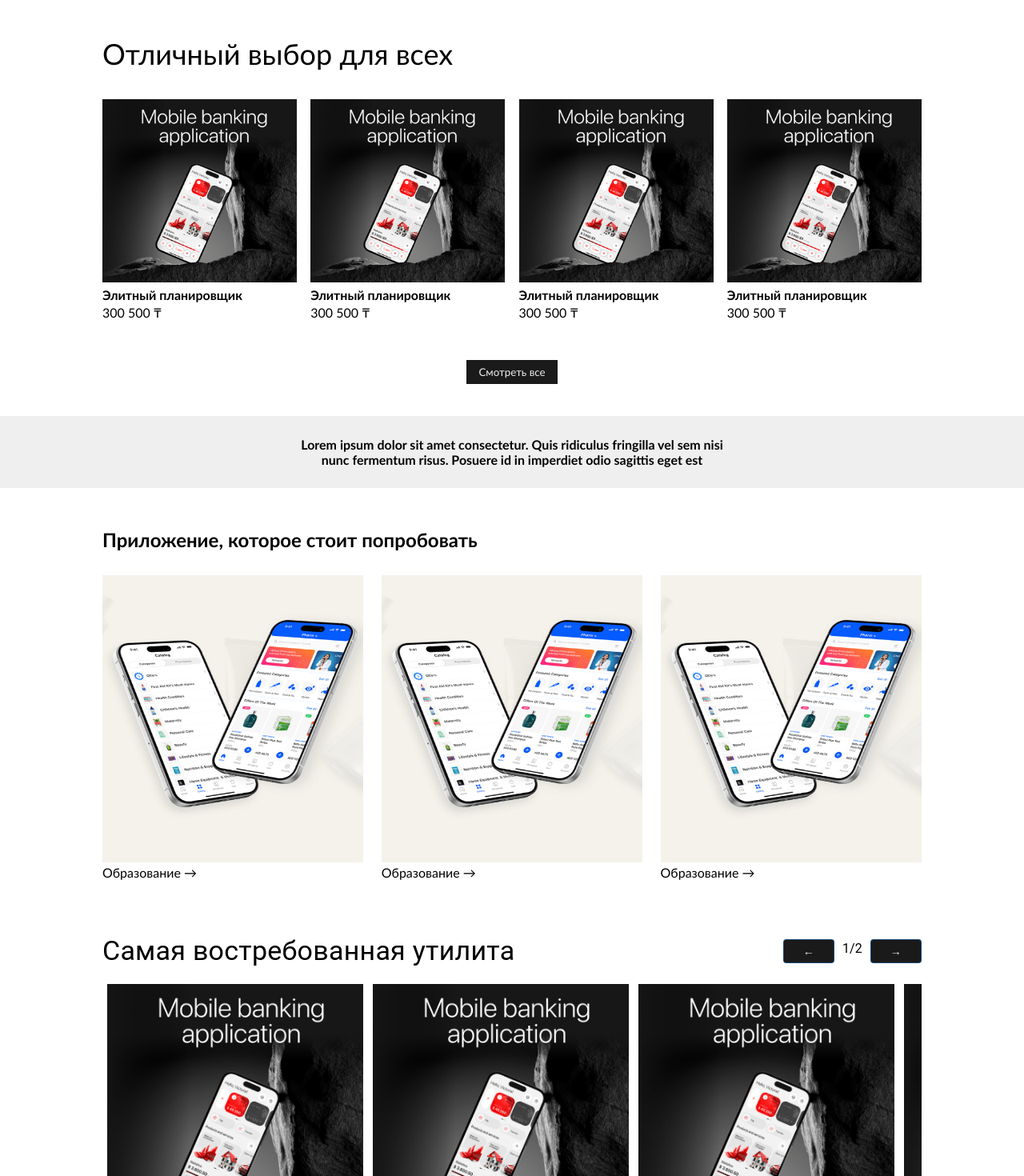
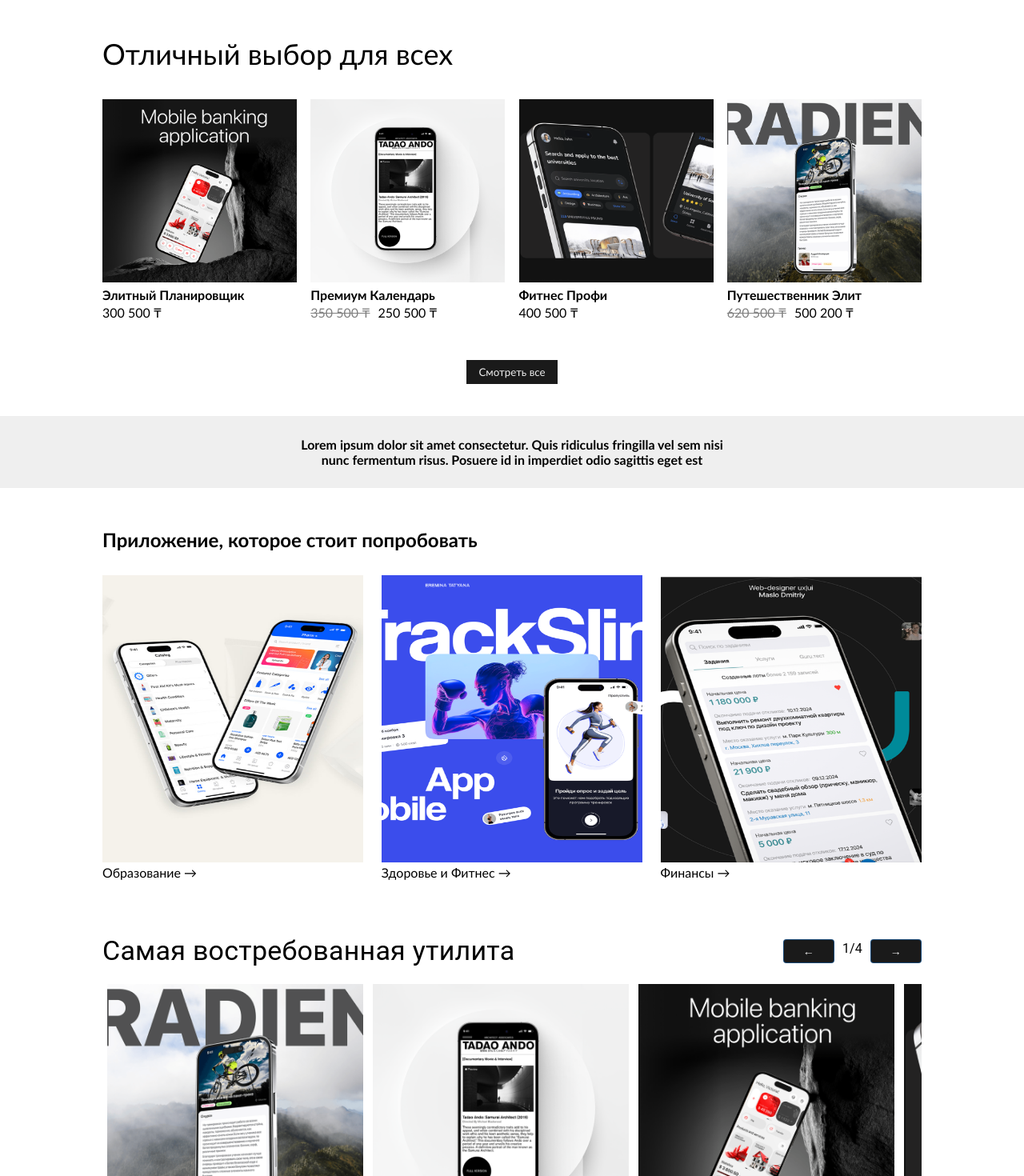
Before and after one commit to Elman2055/rocket-app, a React (Vite) app: page / in a window 1280 px wide. Shown: the part 880-2350 px from the top of the page at 80% size. Built offline with nearby package versions, Linux system fonts and the light colour scheme.

Commit message:
fix: main page container

```diff
--- a/src/components/mainPage/MainPage.jsx
+++ b/src/components/mainPage/MainPage.jsx
@@ -1,22 +1,11 @@
 import RunningLine from "../ui/runningLine/RunningLine";
-import bancking from "../../../public/banckingApp.png";
 import choiceLike from "../../../public/choiceLike.png";
-import firstHint from "../../../public/firstHint.png";
 import leftOwnImage from "../../../public/leftOwnImage.png";
 import rightOwnImage from "../../../public/rightOwnImage.png";
 import Carousel from "../ui/carousel/Carousel";
 import "./MainPage.css";
 
-const MainPage = () => {
-  const carousel = [
-    { image: bancking, title: "Путешественник Элит", price: "500 200 ₸" },
-    { image: bancking, title: "Путешественник Элит", price: "500 200 ₸" },
-    { image: bancking, title: "Путешественник Элит", price: "500 200 ₸" },
-    { image: bancking, title: "Путешественник Элит", price: "500 200 ₸" },
-    { image: bancking, title: "Путешественник Элит", price: "500 200 ₸" },
-    { image: bancking, title: "Путешественник Элит", price: "500 200 ₸" },
-  ];
-
+const MainPage = ({ choiceItems, carouseItems, hintItems }) => {
   return (
     <div>
       <div className="background">
@@ -39,34 +28,26 @@ const MainPage = () => {
         </div>
         <p className="choiceTitle">Отличный выбор для всех</p>
         <div className="choiceApp">
-          <div className="definiteApp">
-            <img src={bancking} alt="bancking" className="appBackground" />
-            <img src={choiceLike} alt="choiceLike" className="choiceLike" />
-            <button className="basketBtn">Добавить в корзину</button>
-            <h4>Элитный планировщик</h4>
-            <p>300 500 ₸</p>
-          </div>
-          <div className="definiteApp">
-            <img src={bancking} alt="bancking" className="appBackground" />
-            <img src={choiceLike} alt="choiceLike" className="choiceLike" />
-            <button className="basketBtn">Добавить в корзину</button>
-            <h4>Элитный планировщик</h4>
-            <p>300 500 ₸</p>
-          </div>
-          <div className="definiteApp">
-            <img src={bancking} alt="bancking" className="appBackground" />
-            <img src={choiceLike} alt="choiceLike" className="choiceLike" />
-            <button className="basketBtn">Добавить в корзину</button>
-            <h4>Элитный планировщик</h4>
-            <p>300 500 ₸</p>
-          </div>
-          <div className="definiteApp">
-            <img src={bancking} alt="bancking" className="appBackground" />
-            <img src={choiceLike} alt="choiceLike" className="choiceLike" />
-            <button className="basketBtn">Добавить в корзину</button>
-            <h4>Элитный планировщик</h4>
-            <p>300 500 ₸</p>
-          </div>
+          {choiceItems.map((el, index) => (
+            <div key={index} className="definiteApp">
+              <img src={el.image} alt="App" className="appBackground" />
+              <img src={choiceLike} alt="choiceLike" className="choiceLike" />
+              <button className="basketBtn">Добавить в корзину</button>
+              <h4>{el.title}</h4>
+              <div style={el.beforePrice && { display: "flex" }}>
+                <p
+                  style={{
+                    marginRight: "10px",
+                    color: "gray",
+                    textDecoration: "line-through",
+                  }}
+                >
+                  {el.beforePrice}
+                </p>
+                <p>{el.price}</p>
+              </div>
+            </div>
+          ))}
         </div>
         <div className="searchAll">
           <button className="searchAppBtn">Смотреть все</button>
@@ -82,20 +63,14 @@ const MainPage = () => {
       <div className="mainPageContainer">
         <h2>Приложение, которое стоит попробовать</h2>
         <div className="hint">
-          <div>
-            <img src={firstHint} alt="" className="hintImage" />
-            <p>Образование &#8594;</p>
-          </div>
-          <div>
-            <img src={firstHint} alt="" className="hintImage" />
-            <p>Образование &#8594;</p>
-          </div>
-          <div>
-            <img src={firstHint} alt="" className="hintImage" />
-            <p>Образование &#8594;</p>
-          </div>
+          {hintItems.map((el, index) => (
+            <div key={index} style={{ cursor: "pointer" }}>
+              <img src={el.image} alt="Hint" className="hintImage" />
+              <p>{el.title} &#8594;</p>
+            </div>
+          ))}
         </div>
-        <Carousel items={carousel} />
+        <Carousel items={carouseItems} />
         <h2 style={{ textAlign: "center", marginTop: "20px" }}>
           Нас выбирают потому что
         </h2>
--- a/src/components/ui/carousel/Carousel.jsx
+++ b/src/components/ui/carousel/Carousel.jsx
@@ -5,22 +5,20 @@ import "./Carousel.css";
 
 const Carousel = ({ items }) => {
   const [currentSlide, setCurrentSlide] = useState(0);
-  const itemsPerPage = 3; // Количество элементов на странице
-  const totalSlides = Math.ceil(items.length / itemsPerPage); // Количество пачек
-  const sliderRef = useRef(null); // Создаем реф для слайдера
-
+  const itemsPerPage = 3;
+  const totalSlides = Math.ceil(items.length / itemsPerPage);
+  const sliderRef = useRef(null);
   const settings = {
     dots: false,
-    infinite: false, // Не зацикливаем карусель
-    slidesToShow: itemsPerPage, // Количество элементов на странице
-    slidesToScroll: itemsPerPage, // Прокручиваем столько же элементов
+    infinite: false,
+    slidesToShow: itemsPerPage,
+    slidesToScroll: itemsPerPage,
     arrows: false,
     beforeChange: (current, next) => {
-      setCurrentSlide(Math.floor(next / itemsPerPage)); // Обновляем номер текущего слайда
+      setCurrentSlide(Math.floor(next / itemsPerPage));
     },
   };
 
-  // Функции для управления слайдером
   const handleNext = () => {
     sliderRef.current.slickNext();
   };
@@ -31,7 +29,6 @@ const Carousel = ({ items }) => {
 
   return (
     <Box sx={{ width: "100%", position: "relative", textAlign: "center" }}>
-      {/* Кнопки и число страниц справа над слайдером */}
       <Box
         sx={{
           display: "flex",
@@ -48,12 +45,12 @@ const Carousel = ({ items }) => {
             onClick={handlePrev}
             variant="outlined"
             sx={{
-              backgroundColor: "#1A1A1A", // Фон кнопки
-              color: "#EFEFEF", // Цвет текста
-              fontSize: "14px", // Уменьшаем размер шрифта
-              padding: "2px 10px", // Уменьшаем отступы
+              backgroundColor: "#1A1A1A",
+              color: "#EFEFEF",
+              fontSize: "14px",
+              padding: "2px 10px",
               "&:hover": {
-                backgroundColor: "#333333", // Цвет при наведении
+                backgroundColor: "#333333",
               },
             }}
           >
@@ -66,12 +63,12 @@ const Carousel = ({ items }) => {
             onClick={handleNext}
             variant="outlined"
             sx={{
-              backgroundColor: "#1A1A1A", // Фон кнопки
-              color: "#EFEFEF", // Цвет текста
-              fontSize: "14px", // Уменьшаем размер шрифта
-              padding: "2px 10px", // Уменьшаем отступы
+              backgroundColor: "#1A1A1A",
+              color: "#EFEFEF",
+              fontSize: "14px",
+              padding: "2px 10px",
               "&:hover": {
-                backgroundColor: "#333333", // Цвет при наведении
+                backgroundColor: "#333333",
               },
             }}
           >
@@ -86,7 +83,7 @@ const Carousel = ({ items }) => {
             <img
               src={item.image}
               alt={item.title}
-              style={{ height: "80%", width: "25vw" }}
+              style={{ height: "80%", width: "25vw", cursor: "pointer" }}
             />
             <h3>{item.title}</h3>
             <p>{item.price}</p>
--- a/src/containers/mainPageContainer/MainPageContainer.jsx
+++ b/src/containers/mainPageContainer/MainPageContainer.jsx
@@ -1,9 +1,58 @@
+import bancking from "../../../public/banckingApp.png";
+import calendar from "../../../public/calendarApp.png";
+import fitnes from "../../../public/fitnesApp.png";
+import journey from "../../../public/journeyApp.png";
+import firstHint from "../../../public/firstHint.png";
+import secondHint from "../../../public/secondHint.png";
+import thirdHint from "../../../public/thirdHint.png";
 import MainPage from "../../components/mainPage/mainPage";
 
 const MainPageContainer = () => {
+  const choiceItems = [
+    { image: bancking, title: "Элитный Планировщик", price: "300 500 ₸" },
+    {
+      image: calendar,
+      title: "Премиум Календарь",
+      price: "250 500 ₸",
+      beforePrice: "350 500 ₸",
+    },
+    { image: fitnes, title: "Фитнес Профи", price: "400 500 ₸" },
+    {
+      image: journey,
+      title: "Путешественник Элит",
+      price: "500 200 ₸",
+      beforePrice: "620 500 ₸",
+    },
+  ];
+
+  const carousel = [
+    { image: journey, title: "Путешественник Элит", price: "500 200 ₸" },
+    { image: calendar, title: "Премиум Календарь", price: "250 500 ₸" },
+    { image: bancking, title: "Элитный Планировщик", price: "300 500 ₸" },
+    { image: fitnes, title: "Фитнес Профи", price: "400 500 ₸" },
+    { image: journey, title: "Путешественник Элит", price: "500 200 ₸" },
+    { image: calendar, title: "Премиум Календарь", price: "250 500 ₸" },
+    { image: bancking, title: "Элитный Планировщик", price: "300 500 ₸" },
+    { image: fitnes, title: "Фитнес Профи", price: "400 500 ₸" },
+    { image: journey, title: "Путешественник Элит", price: "500 200 ₸" },
+    { image: calendar, title: "Премиум Календарь", price: "250 500 ₸" },
+    { image: bancking, title: "Элитный Планировщик", price: "300 500 ₸" },
+    { image: fitnes, title: "Фитнес Профи", price: "400 500 ₸" },
+  ];
+
+  const hintItems = [
+    { image: firstHint, title: "Образование" },
+    { image: secondHint, title: "Здоровье и Фитнес" },
+    { image: thirdHint, title: "Финансы" },
+  ];
+
   return (
     <div>
-      <MainPage />
+      <MainPage
+        choiceItems={choiceItems}
+        carouseItems={carousel}
+        hintItems={hintItems}
+      />
     </div>
   );
 };
```
